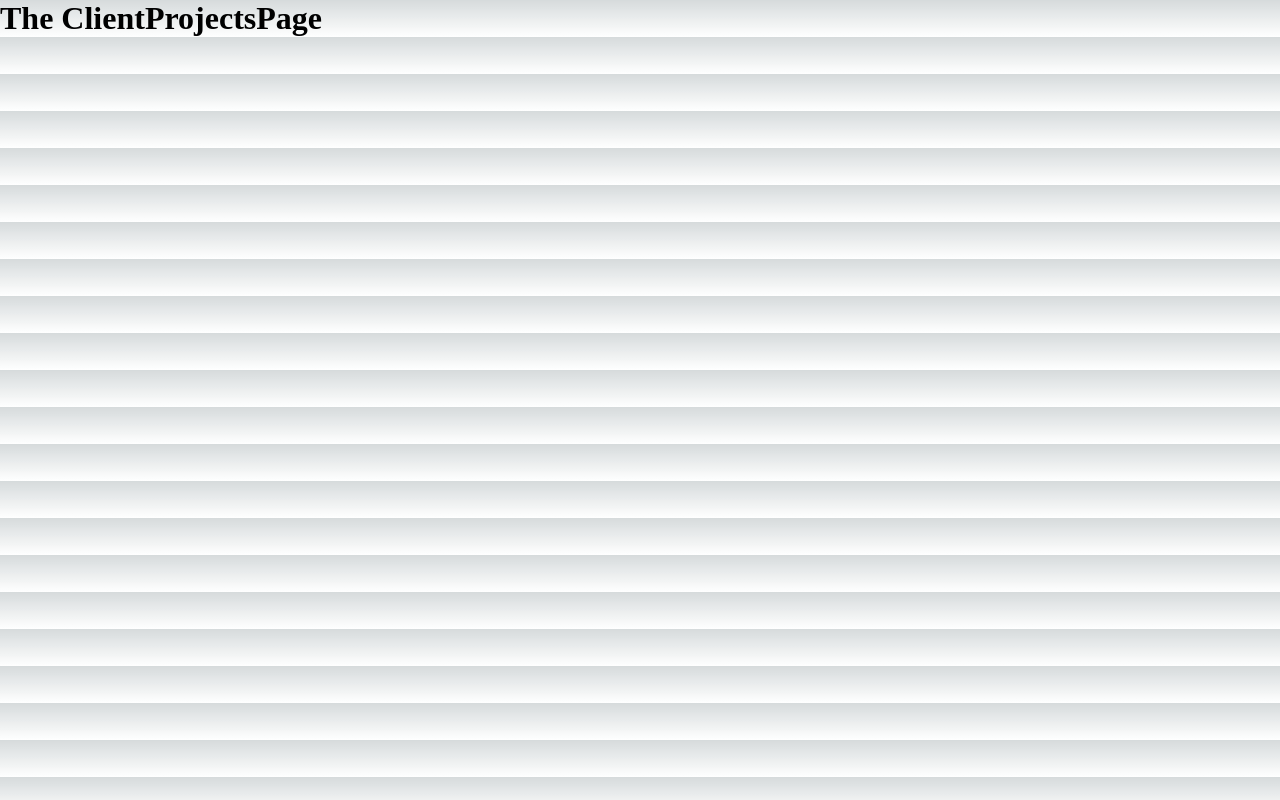
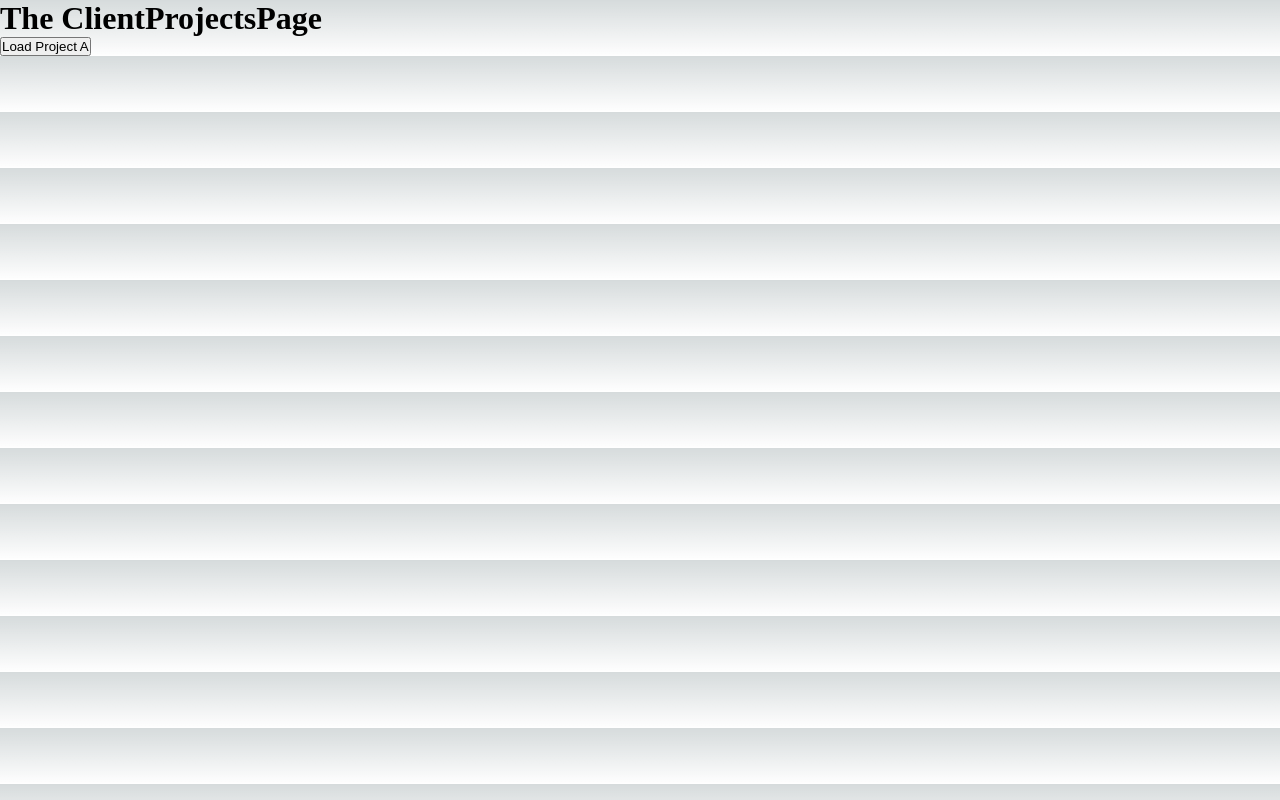
Before and after one commit to rehankhan21/NextJSPractice, a Next.js app: page /clients/max in a window 1280 px wide. Built offline with nearby package versions, Linux system fonts and the light colour scheme.

Commit message:
nagvigating programatically

```diff
--- a/src/pages/clients/[id]/index.js
+++ b/src/pages/clients/[id]/index.js
@@ -1,7 +1,19 @@
+import { useRouter } from "next/router";
+
 export default function ClientProjectsPage(params) {
+  const router = useRouter();
+
+  function loadProjectHandler() {
+    router.push({
+      pathname: "/clients/[id]/[clientprojectid]",
+      query: { id: "max", clientprojectid: "projecta" },
+    });
+  }
+
   return (
     <div>
       <h1>The ClientProjectsPage</h1>
+      <button onClick={loadProjectHandler}>Load Project A</button>
     </div>
   );
 }
```
